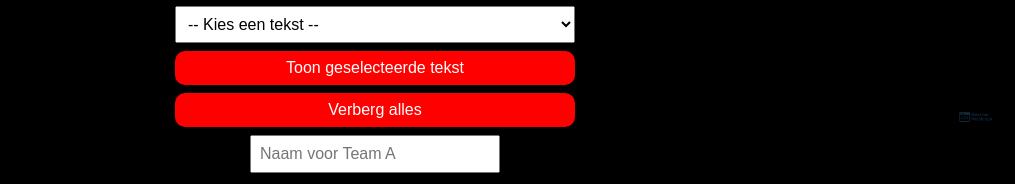
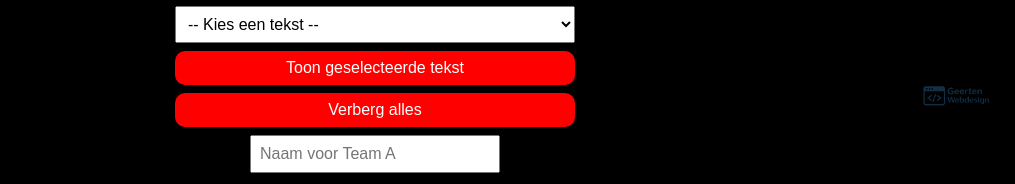
Before and after one commit to Gurten7/Code-Maastricht, a plain HTML site: page index.html in a window 1280 px wide. Shown: the part 582-766 px from the top of the page, without its empty margins (265-1280 px from the left). Drawn offline with Linux system fonts and the light colour scheme.

Commit message:
Update index.html

```diff
--- a/index.html
+++ b/index.html
@@ -270,13 +270,14 @@
       width: 100%;
       max-width: 280px;
     }
-   #webdesignLogo {
+ #webdesignLogo {
   position: fixed;
   bottom: 50px; /* Zet de afbeelding precies boven de footer */
   right: 20px;
-  height: 40px;
-  opacity: 0.85;
+  height: 80px;  /* Verhoog de hoogte van het logo */
+  opacity: 0.9;
   z-index: 2;
+  width: auto;   /* Dit zorgt ervoor dat de verhouding behouden blijft */
 }
     @media (min-width: 768px) {
       #webdesignLogo { bottom: 80px; }
```
